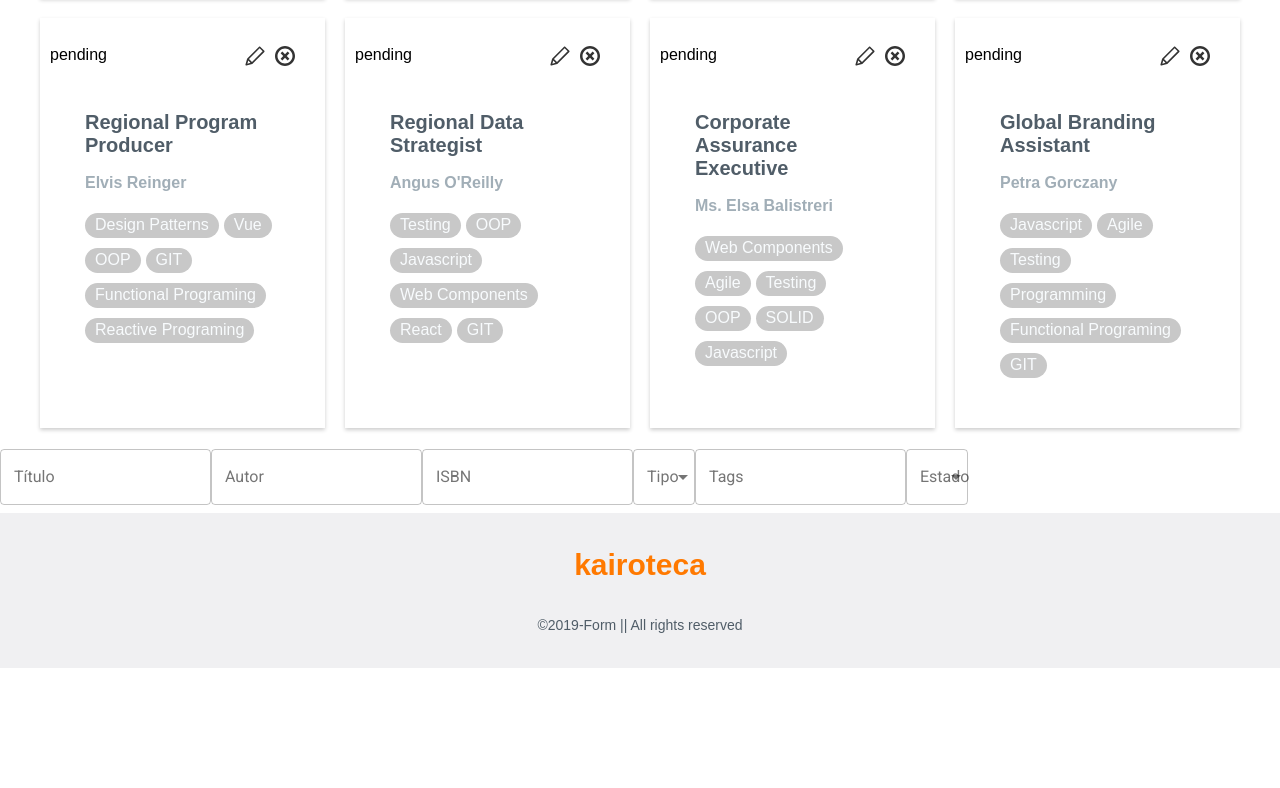
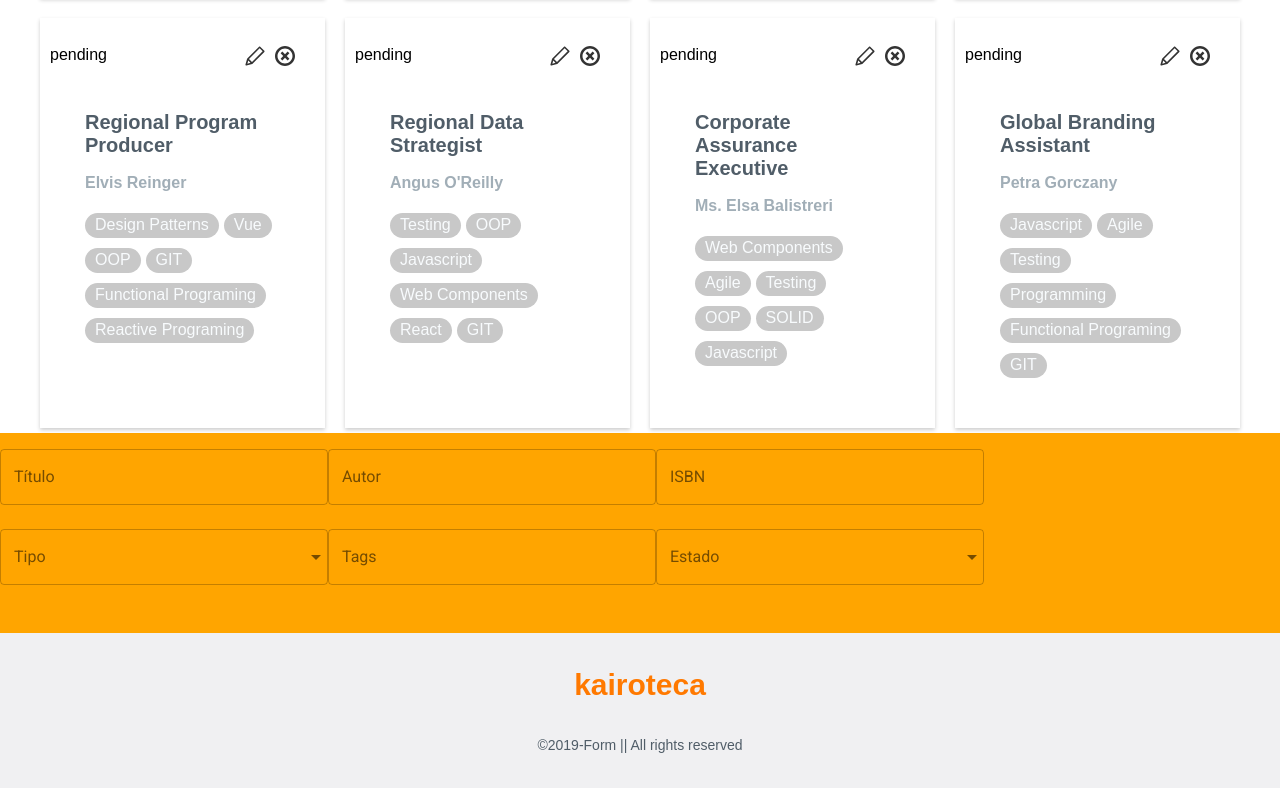
Before and after one commit to esterlegaz/easley-s4-kairoteca, a React (Create React App) app: page / in a window 1280 px wide. Shown: the part 1962-2750 px from the top of the page. Before the commit the page ends 2630 px from the top, so only its background shows below. Built offline with nearby package versions, Linux system fonts and the light colour scheme.

Commit message:
Styles: Add basic form style

```diff
--- a/src/components/Main/Form.js
+++ b/src/components/Main/Form.js
@@ -34,6 +34,7 @@ const state = [
 class Form extends Component {
   render() {
     return (
+        <div className="form__container">
             <form action="/signup" method="post">
                 <TextField id="outlined-title" label="Título" className='form__textfield' /* value={this.state.name}  onChange={this.handleChange("name")}*/ margin="normal" variant="outlined" />
 
@@ -60,6 +61,7 @@ class Form extends Component {
                 </TextField>
 
                 </form>
+            </div>
     );
   }
 }
--- /dev/null
+++ b/src/stylesheets/components/_form.scss
@@ -0,0 +1,8 @@
+.form__container {
+    background-color: orange;
+    height: 200px;
+}
+
+.form__textfield {
+    width: 328px;
+}
--- a/src/stylesheets/main.scss
+++ b/src/stylesheets/main.scss
@@ -9,3 +9,4 @@
 @import 'components/status';
 @import 'components/icons';
 @import 'components/filter';
+@import 'components/form';
```
Lines whose indentation alone changed are shown as unchanged.
